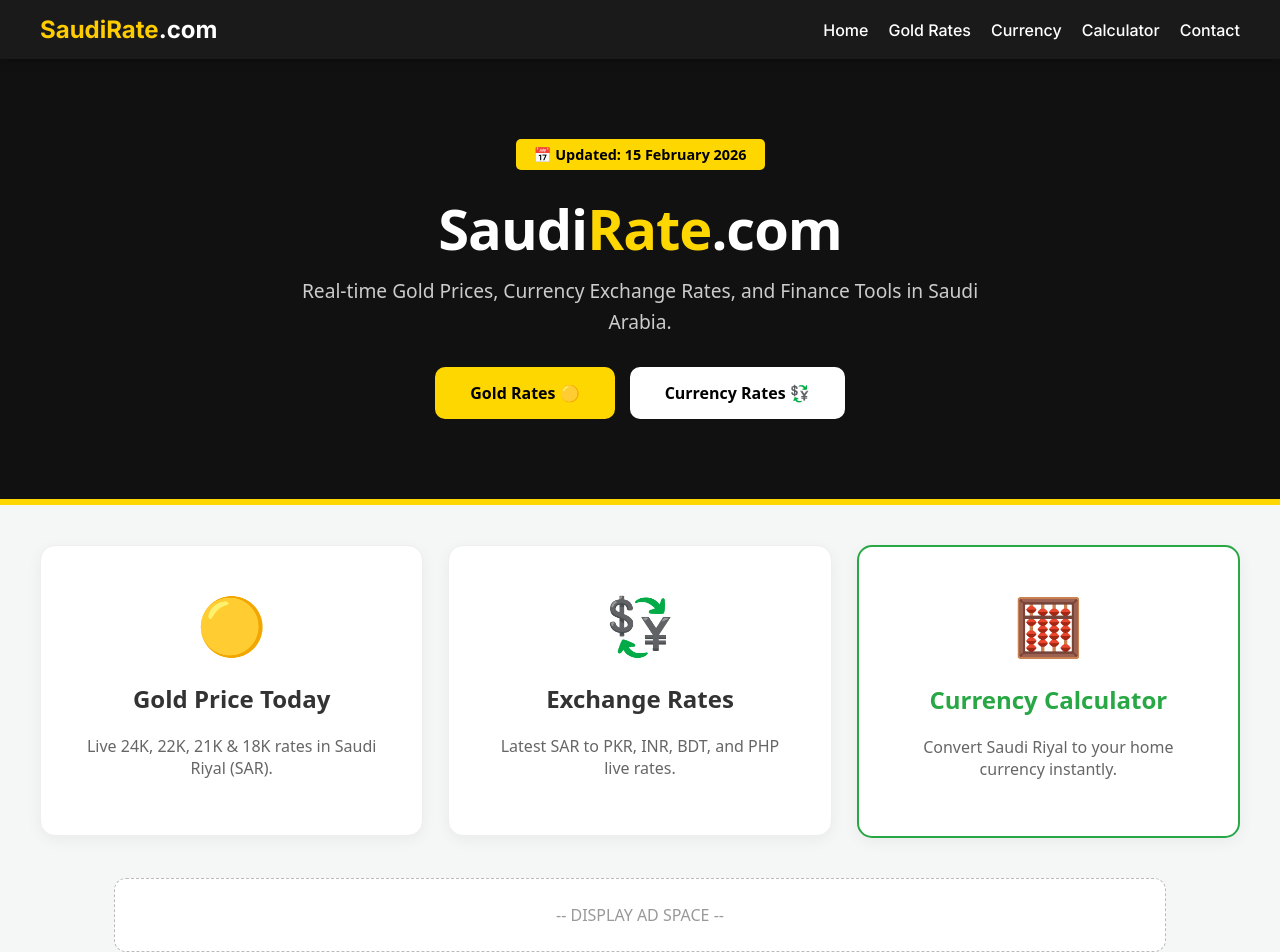
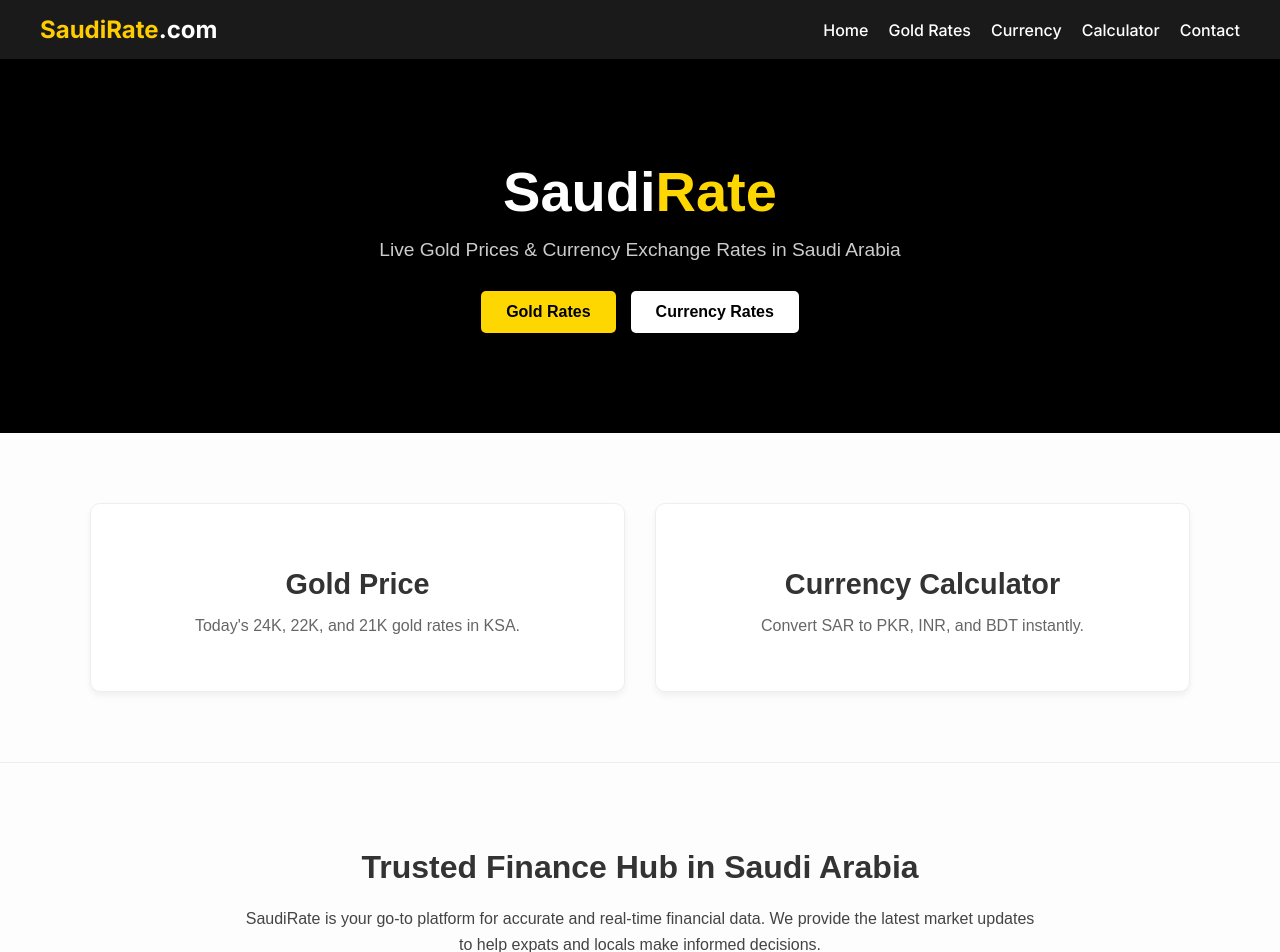
Before and after one commit to DiGiSaudia/saudirate, a Next.js app: page / in a window 1280 px wide. Shown: the top 952 px of the page. Built offline with nearby package versions, Linux system fonts and the light colour scheme.

Commit message:
Corrected home page layout and names

```diff
--- a/app/page.tsx
+++ b/app/page.tsx
@@ -2,88 +2,57 @@
 import Link from 'next/link';
 
 export default function HomePage() {
-  const today = new Date().toLocaleDateString('en-GB', {
-    day: 'numeric',
-    month: 'long',
-    year: 'numeric',
-  });
+  return (
+    <main style={{ minHeight: '100vh', backgroundColor: '#fdfdfd', fontFamily: 'sans-serif' }}>
 
-  return (
-    <main style={{ minHeight: '100vh', backgroundColor: '#f4f7f6', fontFamily: 'system-ui, sans-serif' }}>
-
-      {/* 1. PREMIUM HERO SECTION */}
-      <section style={{
-        background: '#111',
-        color: 'white',
-        padding: '80px 20px',
-        textAlign: 'center',
-        borderBottom: '6px solid #FFD700'
-      }}>
-        {/* Date at the Top Header Area */}
-        <div style={{ backgroundColor: '#FFD700', color: '#000', display: 'inline-block', padding: '6px 18px', borderRadius: '5px', fontWeight: 'bold', marginBottom: '20px', fontSize: '0.9rem' }}>
-          📅 Updated: {today}
-        </div>
-
-        <h1 style={{ fontSize: '3.5rem', fontWeight: '900', margin: '0 0 10px', letterSpacing: '-1px' }}>
-          Saudi<span style={{ color: '#FFD700' }}>Rate</span>.com
+      {/* Hero Section */}
+      <section style={{ backgroundColor: '#000', color: '#fff', padding: '100px 20px', textAlign: 'center' }}>
+        <h1 style={{ fontSize: '3.5rem', fontWeight: 'bold', margin: '0' }}>
+          Saudi<span style={{ color: '#FFD700' }}>Rate</span>
         </h1>
-        <p style={{ fontSize: '1.2rem', color: '#ccc', maxWidth: '700px', margin: '0 auto 30px', lineHeight: '1.6' }}>
-          Real-time Gold Prices, Currency Exchange Rates, and Finance Tools in Saudi Arabia.
+        <p style={{ fontSize: '1.2rem', color: '#ccc', marginTop: '15px' }}>
+          Live Gold Prices & Currency Exchange Rates in Saudi Arabia
         </p>
-
-        <div style={{ display: 'flex', gap: '15px', justifyContent: 'center', flexWrap: 'wrap' }}>
-          <Link href="/gold-rates" style={{ padding: '15px 35px', backgroundColor: '#FFD700', color: '#000', fontWeight: 'bold', borderRadius: '10px', textDecoration: 'none' }}>Gold Rates 🟡</Link>
-          <Link href="/currency" style={{ padding: '15px 35px', backgroundColor: '#fff', color: '#000', fontWeight: 'bold', borderRadius: '10px', textDecoration: 'none' }}>Currency Rates 💱</Link>
+        <div style={{ marginTop: '30px', display: 'flex', gap: '15px', justifyContent: 'center' }}>
+          <Link href="/gold-rates" style={{ padding: '12px 25px', backgroundColor: '#FFD700', color: '#000', borderRadius: '5px', textDecoration: 'none', fontWeight: 'bold' }}>
+            Gold Rates
+          </Link>
+          <Link href="/currency" style={{ padding: '12px 25px', backgroundColor: '#fff', color: '#000', borderRadius: '5px', textDecoration: 'none', fontWeight: 'bold' }}>
+            Currency Rates
+          </Link>
         </div>
       </section>
 
-      {/* 2. THREE MAIN CARDS */}
-      <div style={{ maxWidth: '1200px', margin: '40px auto', padding: '0 20px' }}>
-        <div style={{ display: 'grid', gridTemplateColumns: 'repeat(auto-fit, minmax(300px, 1fr))', gap: '25px' }}>
+      {/* Services Grid */}
+      <div style={{ maxWidth: '1100px', margin: '50px auto', padding: '20px' }}>
+        <div style={{ display: 'grid', gridTemplateColumns: 'repeat(auto-fit, minmax(300px, 1fr))', gap: '30px' }}>
 
           {/* Gold Card */}
           <Link href="/gold-rates" style={{ textDecoration: 'none', color: 'inherit' }}>
-            <div style={{ backgroundColor: 'white', padding: '40px', borderRadius: '15px', textAlign: 'center', boxShadow: '0 4px 15px rgba(0,0,0,0.05)', border: '1px solid #eee' }}>
-              <div style={{ fontSize: '3.5rem', marginBottom: '15px' }}>🟡</div>
-              <h2 style={{ fontSize: '1.5rem', fontWeight: 'bold' }}>Gold Price Today</h2>
-              <p style={{ color: '#666', marginTop: '10px' }}>Live 24K, 22K, 21K & 18K rates in Saudi Riyal (SAR).</p>
+            <div style={{ padding: '40px', border: '1px solid #eee', borderRadius: '10px', textAlign: 'center', backgroundColor: '#fff', boxShadow: '0 4px 6px rgba(0,0,0,0.05)' }}>
+              <h2 style={{ fontSize: '1.8rem', marginBottom: '10px' }}>Gold Price</h2>
+              <p style={{ color: '#666' }}>Today's 24K, 22K, and 21K gold rates in KSA.</p>
             </div>
           </Link>
 
-          {/* Currency Card */}
-          <Link href="/currency" style={{ textDecoration: 'none', color: 'inherit' }}>
-            <div style={{ backgroundColor: 'white', padding: '40px', borderRadius: '15px', textAlign: 'center', boxShadow: '0 4px 15px rgba(0,0,0,0.05)', border: '1px solid #eee' }}>
-              <div style={{ fontSize: '3.5rem', marginBottom: '15px' }}>💱</div>
-              <h2 style={{ fontSize: '1.5rem', fontWeight: 'bold' }}>Exchange Rates</h2>
-              <p style={{ color: '#666', marginTop: '10px' }}>Latest SAR to PKR, INR, BDT, and PHP live rates.</p>
-            </div>
-          </Link>
-
-          {/* CURRENCY CALCULATOR (Corrected Name) */}
+          {/* Currency Calculator Card */}
           <Link href="/calculator" style={{ textDecoration: 'none', color: 'inherit' }}>
-            <div style={{ backgroundColor: 'white', padding: '40px', borderRadius: '15px', textAlign: 'center', boxShadow: '0 4px 15px rgba(0,0,0,0.05)', border: '2px solid #28a745' }}>
-              <div style={{ fontSize: '3.5rem', marginBottom: '15px' }}>🧮</div>
-              <h2 style={{ fontSize: '1.5rem', fontWeight: 'bold', color: '#28a745' }}>Currency Calculator</h2>
-              <p style={{ color: '#666', marginTop: '10px' }}>Convert Saudi Riyal to your home currency instantly.</p>
+            <div style={{ padding: '40px', border: '1px solid #eee', borderRadius: '10px', textAlign: 'center', backgroundColor: '#fff', boxShadow: '0 4px 6px rgba(0,0,0,0.05)' }}>
+              <h2 style={{ fontSize: '1.8rem', marginBottom: '10px' }}>Currency Calculator</h2>
+              <p style={{ color: '#666' }}>Convert SAR to PKR, INR, and BDT instantly.</p>
             </div>
           </Link>
 
         </div>
       </div>
 
-      {/* 3. AD SPACE */}
-      <div style={{ maxWidth: '1000px', margin: '40px auto', padding: '25px', backgroundColor: '#fff', border: '1px dashed #bbb', textAlign: 'center', color: '#999', borderRadius: '12px' }}>
-        -- DISPLAY AD SPACE --
-      </div>
-
-      {/* 4. CLEAN SEO SECTION */}
-      <section style={{ backgroundColor: '#fff', padding: '80px 20px', borderTop: '1px solid #eee', textAlign: 'center' }}>
-        <div style={{ maxWidth: '850px', margin: '0 auto' }}>
-          <h2 style={{ fontSize: '2.2rem', fontWeight: 'bold', marginBottom: '20px', color: '#111' }}>The Best Financial Hub in KSA</h2>
-          <p style={{ color: '#444', lineHeight: '1.8', fontSize: '1.1rem' }}>
-            **SaudiRate.com** provides accurate, real-time updates for anyone living or working in Saudi Arabia.
-            From tracking the **gold market** for investments to using our **currency calculator** for remittances,
-            we ensure you get the most reliable data every single day. [cite: 2026-02-15]
+      {/* SEO Section */}
+      <section style={{ padding: '60px 20px', textAlign: 'center', borderTop: '1px solid #eee' }}>
+        <div style={{ maxWidth: '800px', margin: '0 auto' }}>
+          <h2 style={{ fontSize: '2rem', marginBottom: '20px' }}>Trusted Finance Hub in Saudi Arabia</h2>
+          <p style={{ color: '#444', lineHeight: '1.6' }}>
+            SaudiRate is your go-to platform for accurate and real-time financial data.
+            We provide the latest market updates to help expats and locals make informed decisions.
           </p>
         </div>
       </section>
```
